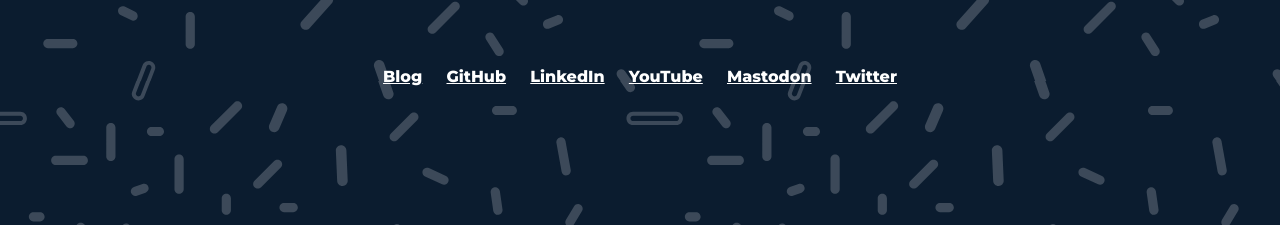
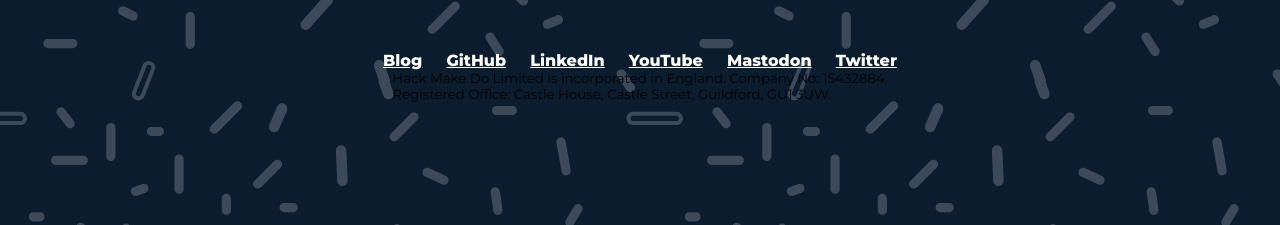
Before and after one commit to HackMakeDo/hackmakedo.github.io, a plain HTML site: page index.html in a window 1280 px wide. Shown: the part 575-800 px from the top of the page. Drawn offline with Linux system fonts and the light colour scheme.

Commit message:
Adds Ltd Company Info

```diff
--- a/index.html
+++ b/index.html
@@ -34,6 +34,10 @@
             <a href="https://umbracocommunity.social/@warrenbuckley" target="_blank">Mastodon</a>
             <a href="https://twitter.com/warrenbuckley" target="_blank">Twitter</a>
         </div>
+        <small class="company-info">
+            Hack Make Do Limited is incorporated in England. Company No: 15432884.<br>
+            Registered Office: Castle House, Castle Street, Guildford, GU1 3UW.
+        </small>
     </section>
 
     <section id="bio">
```
